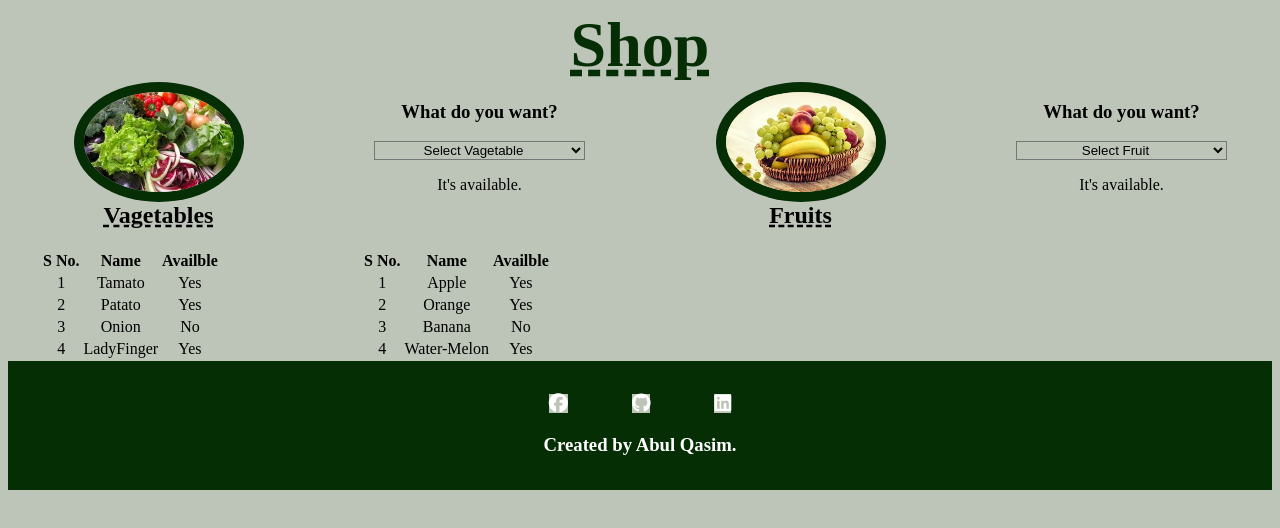
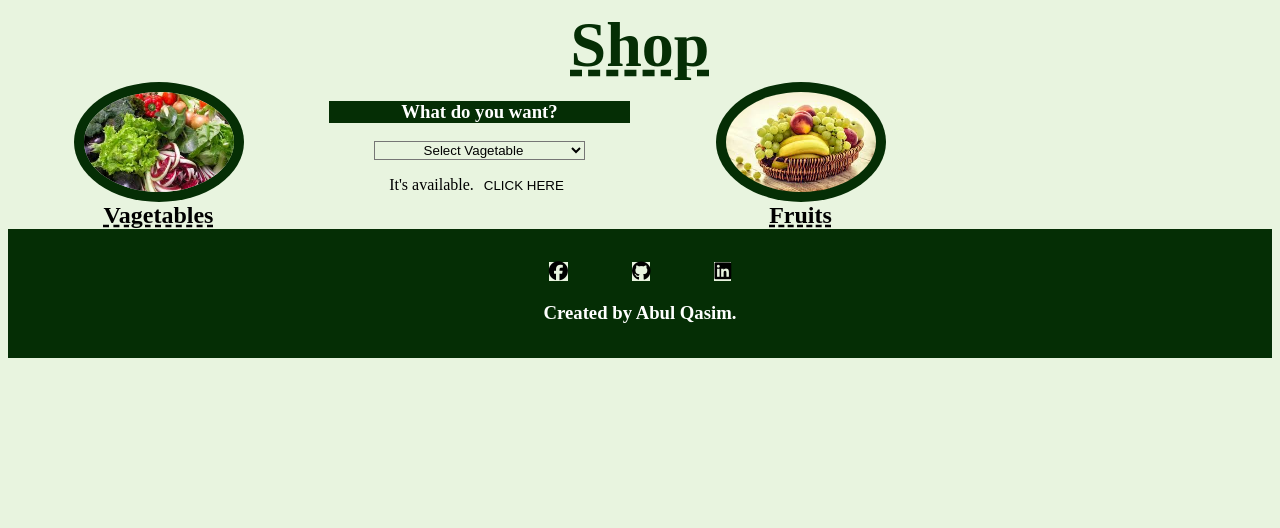
Before and after one commit to AbulQasimbintariq/JavaScriptP_4, a plain HTML site: page index.html in a window 1280 px wide. Both pictures are taken after a click on the element "Vagetables". Drawn offline with Linux system fonts and the light colour scheme.

Commit message:
add JS function

```diff
--- a/app.js
+++ b/app.js
@@ -0,0 +1,35 @@
+const Veg=document.querySelector("#veg")
+const Frt=document.querySelector("#frt")
+const VagOpt=document.querySelector("#vagOpt")
+const FruitOpt=document.querySelector("#fruitOpt")
+const Listbtn1=document.querySelector("#listbtn1")
+const Listbtn2=document.querySelector("#listbtn2")
+const Msg1=document.querySelector("#msg1")
+const Msg2=document.querySelector("#msg2")
+
+Veg.addEventListener("click",()=>{
+    VagOpt.style.display="block"
+    FruitOpt.style.display="none"
+    Msg2.style.display="none";
+
+})
+
+Frt.addEventListener("click",()=>{
+    FruitOpt.style.display="block"
+    VagOpt.style.display="none"
+    Msg1.style.display="none"
+
+})
+
+Listbtn1.addEventListener("click",()=>{
+    Msg1.style.display="block"
+    VagOpt.style.display="none";
+    FruitOpt.style.display="none";
+
+})
+
+Listbtn2.addEventListener("click",()=>{
+    Msg2.style.display="block";
+    FruitOpt.style.display="none"
+    VagOpt.style.display="none";
+})
--- a/index.html
+++ b/index.html
@@ -17,10 +17,10 @@
                 <div class="pics">
                     <img src="/images/veg.png" alt="VegPic">
                 </div>
-                <h2>Vagetables</h2>
+                <h2 id="veg">Vagetables</h2>
             </div>
         </div>
-        <div id="vagOpt" class="box">
+        <div id="vagOpt" class="box1">
             <h3>What do you want?</h3>
             <select name="vagList" id="vagList">
                 <option value="Select Vagetable">Select Vagetable</option>
@@ -30,29 +30,10 @@
                 <option value="Carrot">Carrot</option>
                 <option value="Tamato">Tamato</option>
             </select>
-            <p>It's available.</p>
+            <p>It's available. <button id="listbtn1">CLICK HERE</button></p>
         </div>
-        <div id="fruitTab" class="box">
-            <div  class="orderdiv">
-                <div class="pics">
-                    <img src="/images/fruits.png" alt="fruitsPic">
-                </div>
-                <h2>Fruits</h2>
-            </div>
-        </div>
-        <div id="fruitOpt" class="box">
-            <h3>What do you want?</h3>
-            <select name="friuts" id="fruitsList">
-                <option value="Select Fruit">Select Fruit</option>
-                <option value="Apple">Apple</option>
-                <option value="Mango">Mango</option>
-                <option value="Banana">Banana</option>
-                <option value="Orange">Orange</option>
-                <option value="Water-Melon">Water-Melon</option>
-            </select>
-            <p>It's available.</p>
-        </div>
-        <div id="msg1" class="box">
+        <div id="msg1" class="box1">
+            <h3>List of Vagetable</h3>
             <table>
                 <tr>
                     <th>S No.</th>
@@ -81,7 +62,30 @@
                 </tr>
             </table>
         </div>
-        <div id="msg2" class="box">
+
+        <div id="fruitTab" class="box">
+            <div  class="orderdiv">
+                <div class="pics">
+                    <img src="/images/fruits.png" alt="fruitsPic">
+                </div>
+                <h2 id="frt">Fruits</h2>
+            </div>
+        </div>
+        <div id="fruitOpt" class="box1">
+            <h3>What do you want?</h3>
+            <select name="friuts" id="fruitsList">
+                <option value="Select Fruit">Select Fruit</option>
+                <option value="Apple">Apple</option>
+                <option value="Mango">Mango</option>
+                <option value="Banana">Banana</option>
+                <option value="Orange">Orange</option>
+                <option value="Water-Melon">Water-Melon</option>
+            </select>
+            <p>It's available.<button id="listbtn2">CLICK HERE</button></p>
+        </div>
+               <div id="msg2" class="box1">
+            <h3>List of Vagetable</h3>
+
             <table>
                 <tr>
                     <th>S No.</th>
--- a/style.css
+++ b/style.css
@@ -1,5 +1,5 @@
 *{
-    background-color: rgb(189, 196, 184);
+    background-color: rgb(232, 244, 223);
     text-align: center;
 }
 h1{
@@ -22,12 +22,33 @@ main{
 
 }
 
+h3{
+    text-align: center;
+    color: white;
+    background-color: rgb(5, 46, 5) ;;
+}
+
+.box1{
+    display: none;
+}
+
 .pics img{
     object-fit:cover;
      width: 150px;
      height: 100px;
      border-radius: 50%;
 
+}
+
+#listbtn1{
+    border: none;
+    cursor: pointer;
+
+}
+
+#listbtn2{
+    border: none;
+    cursor: pointer;
 }
 
 .orderdiv h2{
@@ -89,7 +110,7 @@ footer h3{
 
 .footer_links ul li a{
     padding: 0 2rem;
-    color: white;
+    color: black;
     background: transparent;
     font-size: 1.2rem;
 }
```
